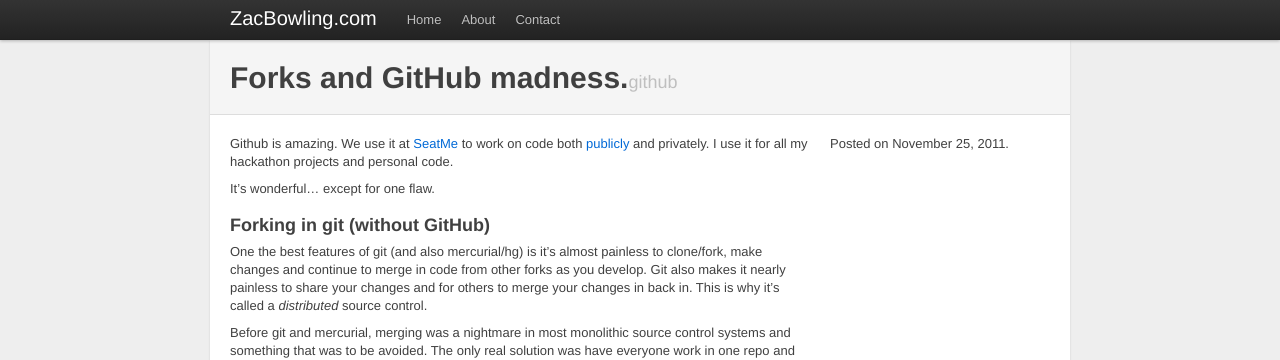
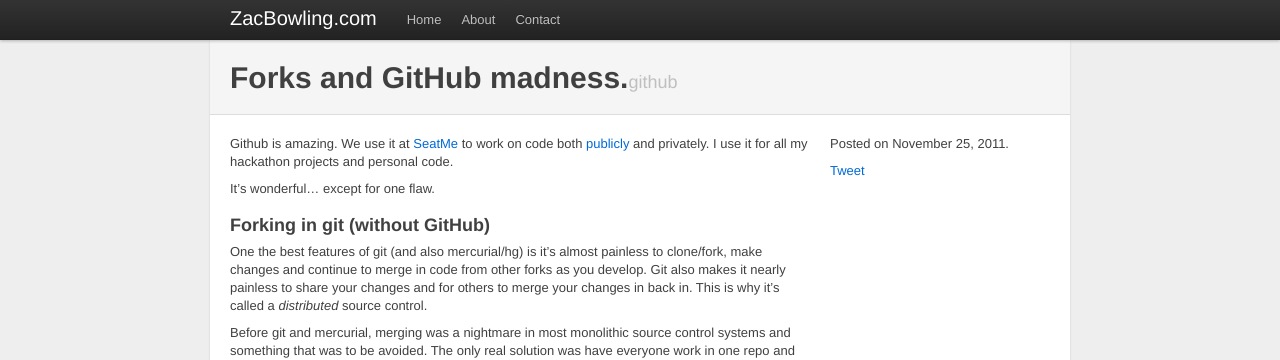
Before and after one commit to zbowling/zbowling.github.com, a Jekyll site: the page built from _posts/2011-11-25-github.markdown, in a window 1280 px wide and 900 px high. Shown: the top 360 px of the window. Built offline with Jekyll 4.4.1, drawn with Linux system fonts in a browser that asks for light colours; nearby versions of some CDN libraries; comment, search, counter and statistics services are not loaded.

Commit message:
edit new blog

```diff
--- a/_layouts/post.html
+++ b/_layouts/post.html
@@ -16,7 +16,8 @@ layout: default
          </div>
      </div>
      <div class="span4">
-         <span class="date">Posted on {{ page.date | date: "%B %d,  %Y" }}.</span>
+         <p class="date">Posted on {{ page.date | date: "%B %d,  %Y" }}.</p>
+         <p><a href="https://twitter.com/share" class="twitter-share-button" data-count="horizontal" data-via="zbowling">Tweet</a><script type="text/javascript" src="//platform.twitter.com/widgets.js"></script></p>
      </div>
  </div>
  {% include disqus.html %}
```
